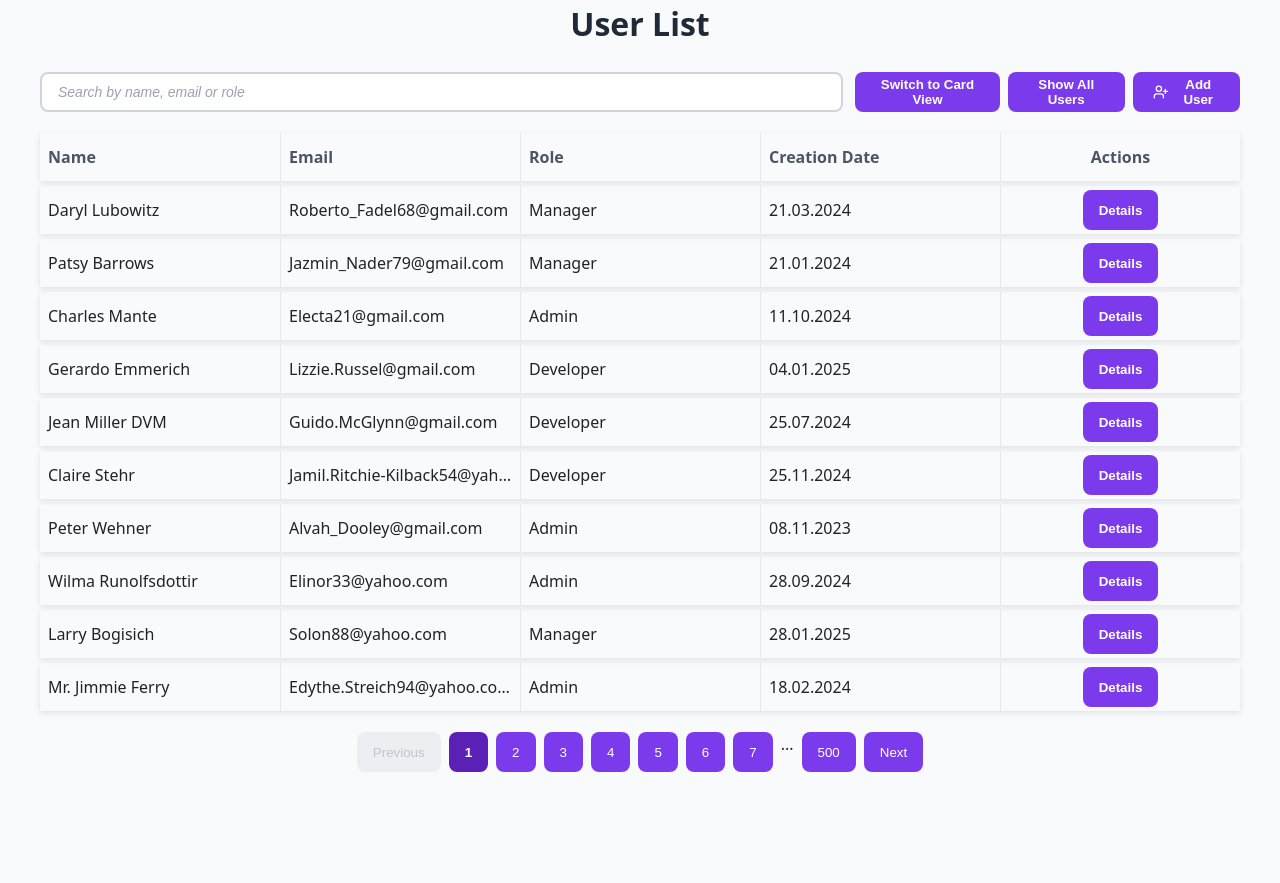
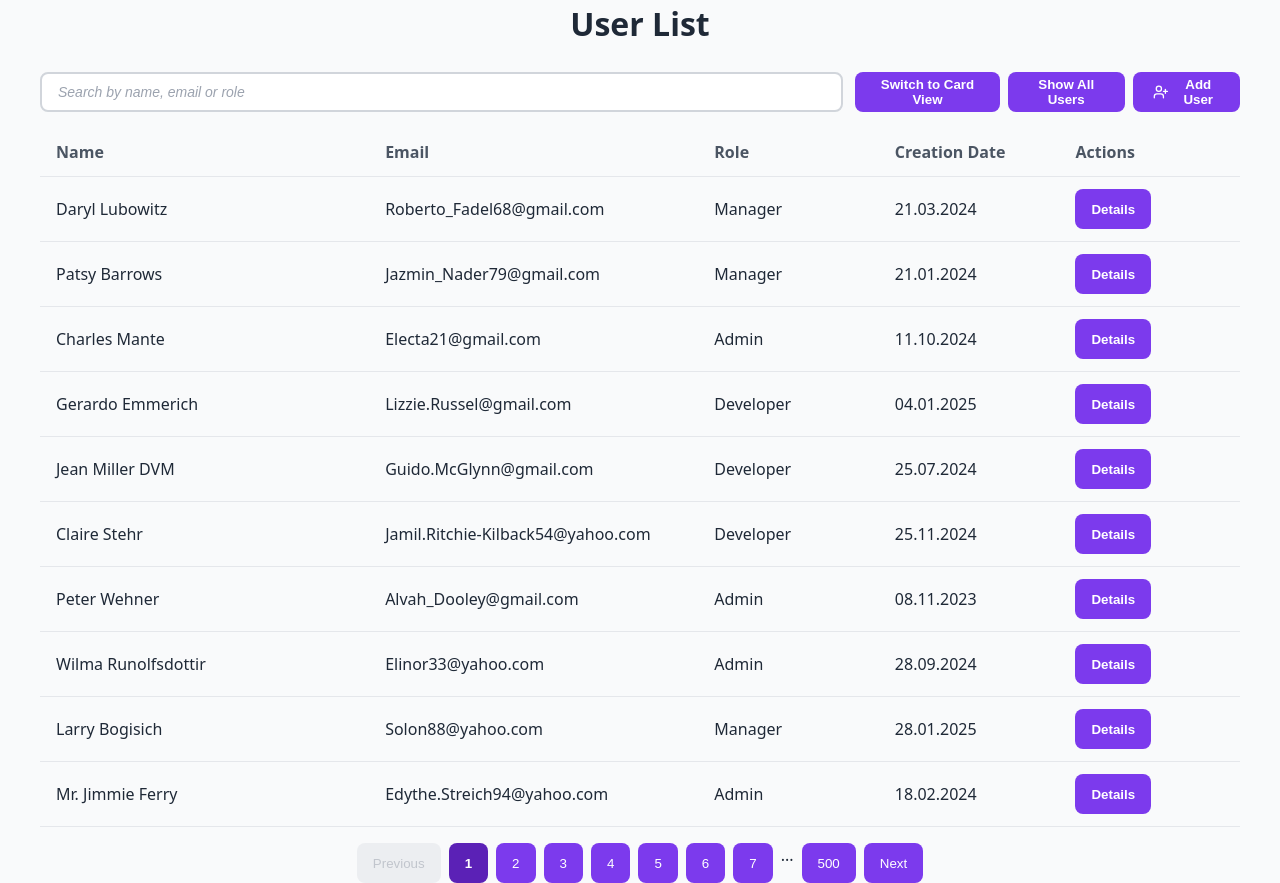
Before and after one commit to didemkome/mini-crm, a React (Vite) app: page / in a window 1280 px wide. Before the commit the page ends 800 px from the top, so only its background shows below. Built offline with nearby package versions, Linux system fonts and the light colour scheme.

Commit message:
feat: implement virtualization with scroll for UserListTable component

```diff
--- a/package.json
+++ b/package.json
@@ -28,6 +28,7 @@
     "@types/node": "^24.0.13",
     "@types/react": "^19.1.8",
     "@types/react-dom": "^19.1.6",
+    "@types/react-window": "^1.8.8",
     "@typescript-eslint/eslint-plugin": "^8.36.0",
     "@typescript-eslint/parser": "^8.36.0",
     "@vitejs/plugin-react": "^4.6.0",
--- a/src/index.css
+++ b/src/index.css
@@ -58,4 +58,5 @@ body,
 html,
 #root {
   width: 100%;
+  overflow: hidden;
 }
--- a/src/pages/user/List/List.styled.ts
+++ b/src/pages/user/List/List.styled.ts
@@ -72,76 +72,12 @@ const ListButtonGroup = styled.div`
   }
 `;
 
-const ListTable = styled.table`
-  width: 100%;
-  table-layout: fixed;
-  border-collapse: separate;
-  border-spacing: 0 5px;
-  color: #222;
-`;
-
-const ListTableRow = styled.tr`
-  box-shadow: 0 2px 6px rgba(0, 0, 0, 0.1);
-`;
-
-const ListTableHeader = styled.th`
-  text-align: left;
-  padding: 4px 8px;
-  font-weight: 600;
-  height: 40px;
-  font-size: 16px;
-  color: #4b5563;
-  user-select: none;
-  border-left: 1px solid #e5e7eb;
-
-  &:first-child {
-    border-left: none;
-  }
-
-  &:last-child {
-    display: flex;
-    align-items: center;
-    justify-content: center;
-  }
-
-  @media (max-width: 600px) {
-    padding: 8px 10px;
-    font-size: 14px;
-  }
-`;
-
-const ListTableCell = styled.td`
-  padding: 4px 8px;
-  font-size: 16px;
-  border-left: 1px solid #e5e7eb;
-  text-align: left;
-  max-width: 230px;
-  white-space: nowrap;
-  overflow: hidden;
-  text-overflow: ellipsis;
-
-  &:first-child {
-    border-left: none;
-  }
-
-  &:last-child {
-    display: flex;
-    align-items: center;
-    justify-content: center;
-  }
-
-  @media (max-width: 600px) {
-    padding: 8px 10px;
-    font-size: 14px;
-    max-width: unset;
-  }
-`;
-
 const ListCardContainer = styled.div`
   display: flex;
   flex-wrap: wrap;
   gap: 16px;
   margin-top: 16px;
+  width: 100%;
 `;
 
 export {
@@ -150,9 +86,5 @@ export {
   ListControlsWrapper as ControlsWrapper,
   ListSearch as Search,
   ListButtonGroup as ButtonGroup,
-  ListTable as Table,
-  ListTableRow as TableRow,
-  ListTableHeader as TableHeader,
-  ListTableCell as TableCell,
   ListCardContainer as CardContainer,
 };
--- a/src/pages/user/List/List.tsx
+++ b/src/pages/user/List/List.tsx
@@ -3,14 +3,13 @@ import { useNavigate, useSearchParams } from 'react-router-dom';
 import { UserPlus } from 'lucide-react';
 
 import UserCard from '@/pages/user/List/UserCard/UserCard.tsx';
-
 import Pagination from '@/components/Pagination/Pagination.tsx';
 import AddUserModal from '@/components/AddUserModal/AddUserModal.tsx';
 import Button from '@/components/UI/Button/Button.tsx';
-
 import { useUserContext } from '@/hooks/useUserContext.ts';
 
 import * as S from './List.styled.ts';
+import UserListTable from '@/pages/user/List/UserListTable/UserListTable.tsx';
 
 const UserList = () => {
   const navigate = useNavigate();
@@ -108,36 +107,7 @@ const UserList = () => {
       </S.ControlsWrapper>
 
       {state.viewType === 'table' ? (
-        <S.Table>
-          <thead>
-            <S.TableRow>
-              <S.TableHeader>Name</S.TableHeader>
-              <S.TableHeader>Email</S.TableHeader>
-              <S.TableHeader>Role</S.TableHeader>
-              <S.TableHeader>Creation Date</S.TableHeader>
-              <S.TableHeader>Actions</S.TableHeader>
-            </S.TableRow>
-          </thead>
-          <tbody>
-            {displayedUsers.map((user) => (
-              <S.TableRow key={user.id}>
-                <S.TableCell title={user.name}>{user.name}</S.TableCell>
-                <S.TableCell title={user.email}>{user.email}</S.TableCell>
-                <S.TableCell>{user.role}</S.TableCell>
-                <S.TableCell>
-                  {new Date(user.createdAt).toLocaleDateString('tr-TR', {
-                    day: '2-digit',
-                    month: '2-digit',
-                    year: 'numeric',
-                  })}
-                </S.TableCell>
-                <S.TableCell>
-                  <Button onClick={() => navigate(`/users/${user.id}`)}>Details</Button>
-                </S.TableCell>
-              </S.TableRow>
-            ))}
-          </tbody>
-        </S.Table>
+        <UserListTable users={displayedUsers} isVirtualized={!state.isPaginated} />
       ) : (
         <S.CardContainer>
           {displayedUsers.map((user) => (
--- /dev/null
+++ b/src/pages/user/List/UserListTable/UserListTable.styled.ts
@@ -0,0 +1,59 @@
+import styled from 'styled-components';
+
+const UserListTableContainer = styled.div`
+  overflow: hidden;
+  width: 100%;
+`;
+
+const UserListTableHeader = styled.div`
+  display: flex;
+  background-color: #f9fafb;
+  font-weight: 600;
+  color: #4b5563;
+  user-select: none;
+  border-bottom: 1px solid #e5e7eb;
+`;
+
+const UserListTableRow = styled.div`
+  display: flex;
+  border-bottom: 1px solid #e5e7eb;
+  &:hover {
+    background-color: #f3f4f6;
+  }
+`;
+
+const UserListTableCell = styled.div`
+  flex: 1;
+  padding: 12px 16px;
+  white-space: nowrap;
+  overflow: hidden;
+  text-overflow: ellipsis;
+  display: flex;
+  align-items: center;
+
+  &:first-child,
+  &:nth-child(2) {
+    flex: 2;
+  }
+`;
+
+const UserListTableOuterContainer = styled.div`
+  overflow: scroll;
+
+  &::-webkit-scrollbar {
+    width: 2px;
+  }
+
+  &::-webkit-scrollbar-thumb {
+    background-color: #a3a3a3;
+    border-radius: 4px;
+  }
+`;
+
+export {
+  UserListTableContainer as Container,
+  UserListTableHeader as Header,
+  UserListTableRow as Row,
+  UserListTableCell as Cell,
+  UserListTableOuterContainer as OuterContainer,
+};
--- /dev/null
+++ b/src/pages/user/List/UserListTable/UserListTable.tsx
@@ -0,0 +1,69 @@
+import { FixedSizeList as List } from 'react-window';
+import { useNavigate } from 'react-router-dom';
+import Button from '@/components/UI/Button/Button.tsx';
+import * as S from './UserListTable.styled.ts';
+import type { User } from '@/types/user';
+import { forwardRef } from 'react';
+
+type Props = {
+  users: User[];
+  isVirtualized: boolean;
+};
+
+const ROW_HEIGHT = 60;
+
+export const StyledOuter = forwardRef<HTMLDivElement, React.HTMLAttributes<HTMLDivElement>>(
+  (props, ref) => <S.OuterContainer ref={ref} {...props} />
+);
+
+const UserListTable: React.FC<Props> = ({ users, isVirtualized }) => {
+  const navigate = useNavigate();
+
+  const RowContent = (user: User) => (
+    <>
+      <S.Cell title={user.name}>{user.name}</S.Cell>
+      <S.Cell title={user.email}>{user.email}</S.Cell>
+      <S.Cell>{user.role}</S.Cell>
+      <S.Cell>{new Date(user.createdAt).toLocaleDateString('tr-TR')}</S.Cell>
+      <S.Cell>
+        <Button onClick={() => navigate(`/users/${user.id}`)}>Details</Button>
+      </S.Cell>
+    </>
+  );
+
+  return (
+    <S.Container>
+      <S.Header>
+        <S.Cell>Name</S.Cell>
+        <S.Cell>Email</S.Cell>
+        <S.Cell>Role</S.Cell>
+        <S.Cell>Creation Date</S.Cell>
+        <S.Cell>Actions</S.Cell>
+      </S.Header>
+
+      {isVirtualized ? (
+        <List
+          height={window.innerHeight - 220}
+          itemCount={users.length}
+          itemSize={ROW_HEIGHT}
+          width="100%"
+          itemKey={(index) => users[index].id}
+          outerElementType={StyledOuter}
+        >
+          {({ index, style }) => {
+            const user = users[index];
+            return (
+              <S.Row key={user.id} style={style}>
+                {RowContent(user)}
+              </S.Row>
+            );
+          }}
+        </List>
+      ) : (
+        users.map((user) => <S.Row key={user.id}>{RowContent(user)}</S.Row>)
+      )}
+    </S.Container>
+  );
+};
+
+export default UserListTable;
```
Also changed, not shown: 1 other file (tests, documents, lock files or other folders).
